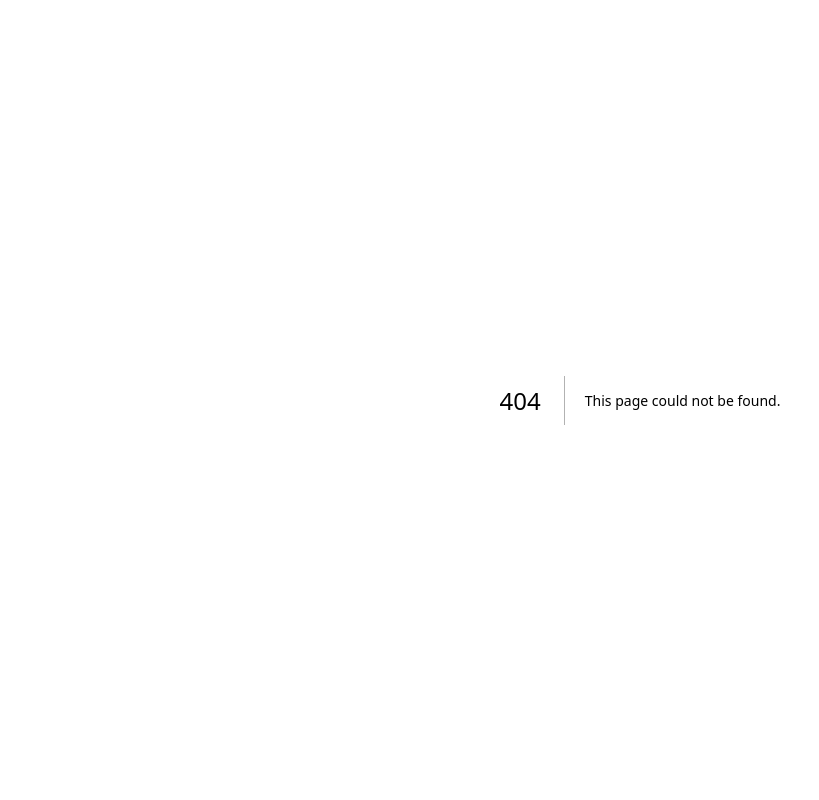
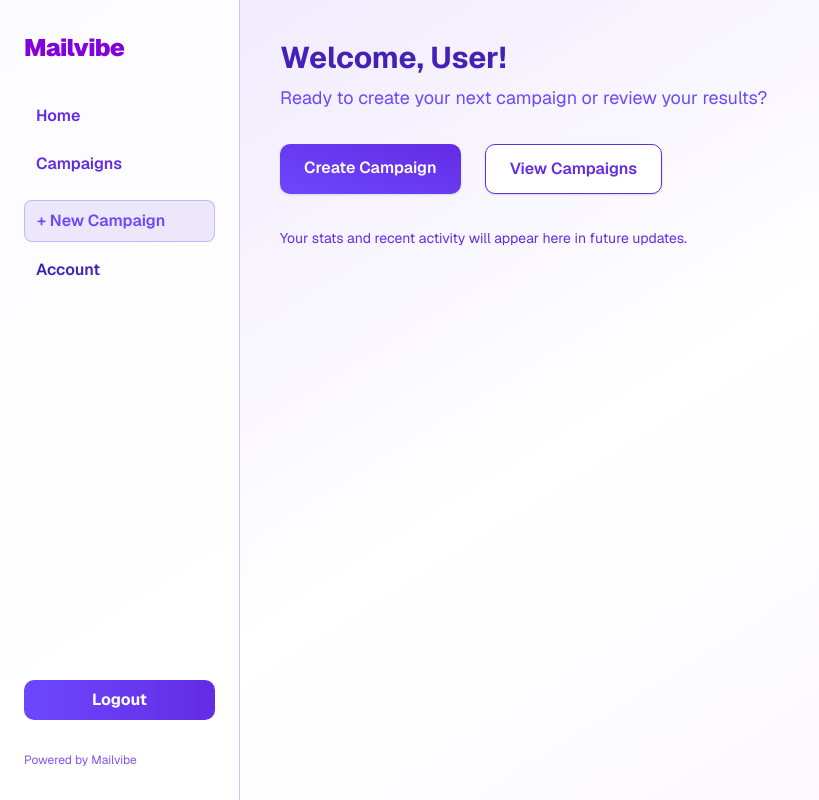
Before and after one commit to chiragbidx/next-portal-fxt, a Next.js app: page /dashboard in a window 1280 px wide. Before the commit this address had no page. Shown: the whole page, without its empty margins (0-819 px from the left). Built offline with nearby package versions, Linux system fonts and the light colour scheme; no server answers.

Commit message:
Dashboard overview: Welcome, summary, and CTA

```diff
--- /dev/null
+++ b/app/(dashboard)/dashboard/page.tsx
@@ -0,0 +1,26 @@
+import { getServerSession } from "next-auth";
+import { authOptions } from "@/lib/auth";
+import Link from "next/link";
+
+export default async function DashboardHome() {
+  const session = await getServerSession(authOptions);
+  const userName = session?.user?.firstName || session?.user?.email || "User";
+
+  return (
+    <div>
+      <h2 className="text-3xl font-bold text-[#4321b7] mb-2">Welcome, {userName}!</h2>
+      <p className="text-lg text-[#6c47ff] mb-8">Ready to create your next campaign or review your results?</p>
+      <div className="flex gap-6 mb-8">
+        <Link href="/dashboard/campaigns/new" className="px-6 py-3 rounded-lg bg-gradient-to-tr from-[#6c47ff] to-[#642be3] text-white font-semibold hover:opacity-80 transition shadow">
+          Create Campaign
+        </Link>
+        <Link href="/dashboard/campaigns" className="px-6 py-3 rounded-lg border border-[#642be3] bg-white text-[#642be3] font-semibold hover:bg-[#ede7fc] transition shadow">
+          View Campaigns
+        </Link>
+      </div>
+      <div>
+        <span className="text-sm text-[#642be3]">Your stats and recent activity will appear here in future updates.</span>
+      </div>
+    </div>
+  );
+}
```
